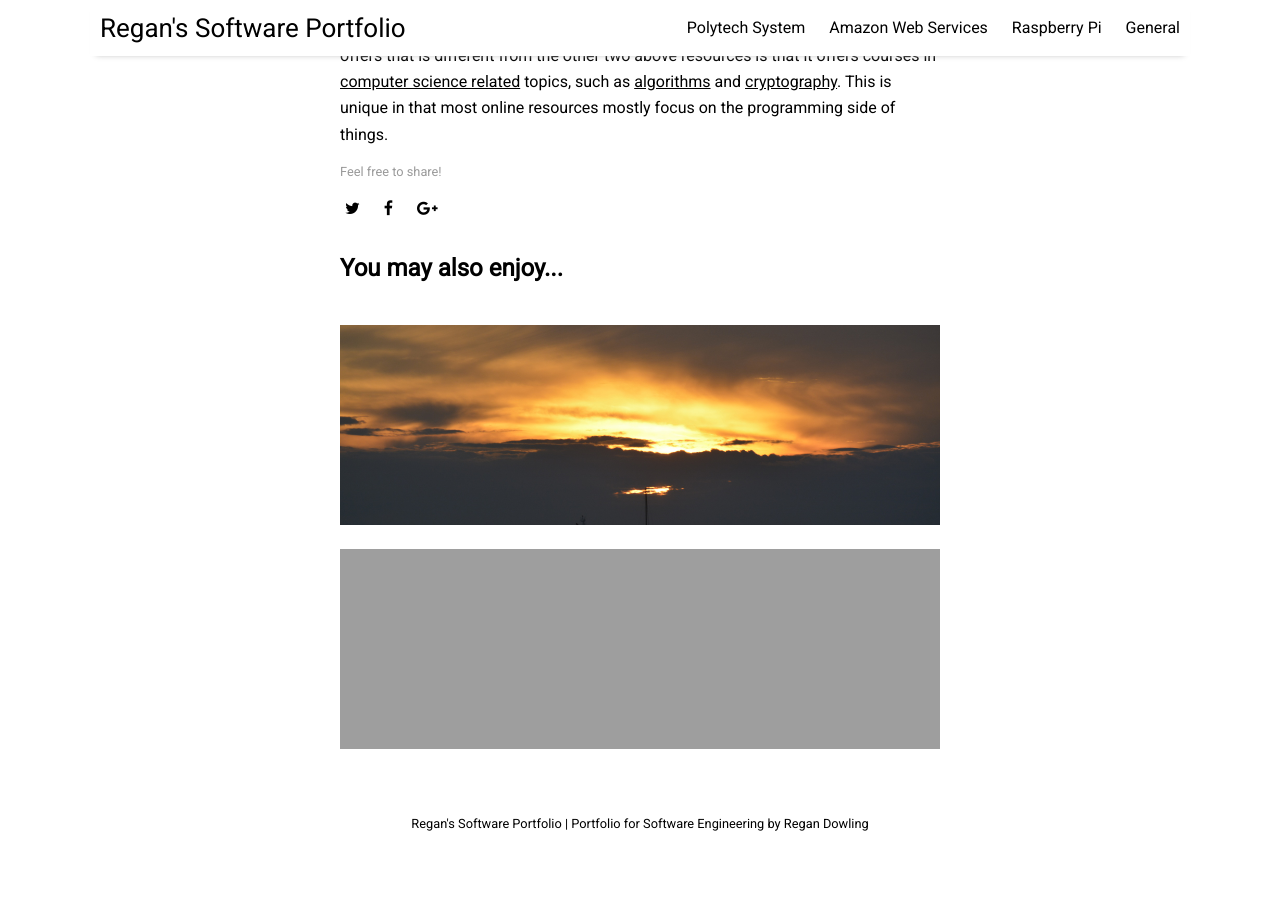
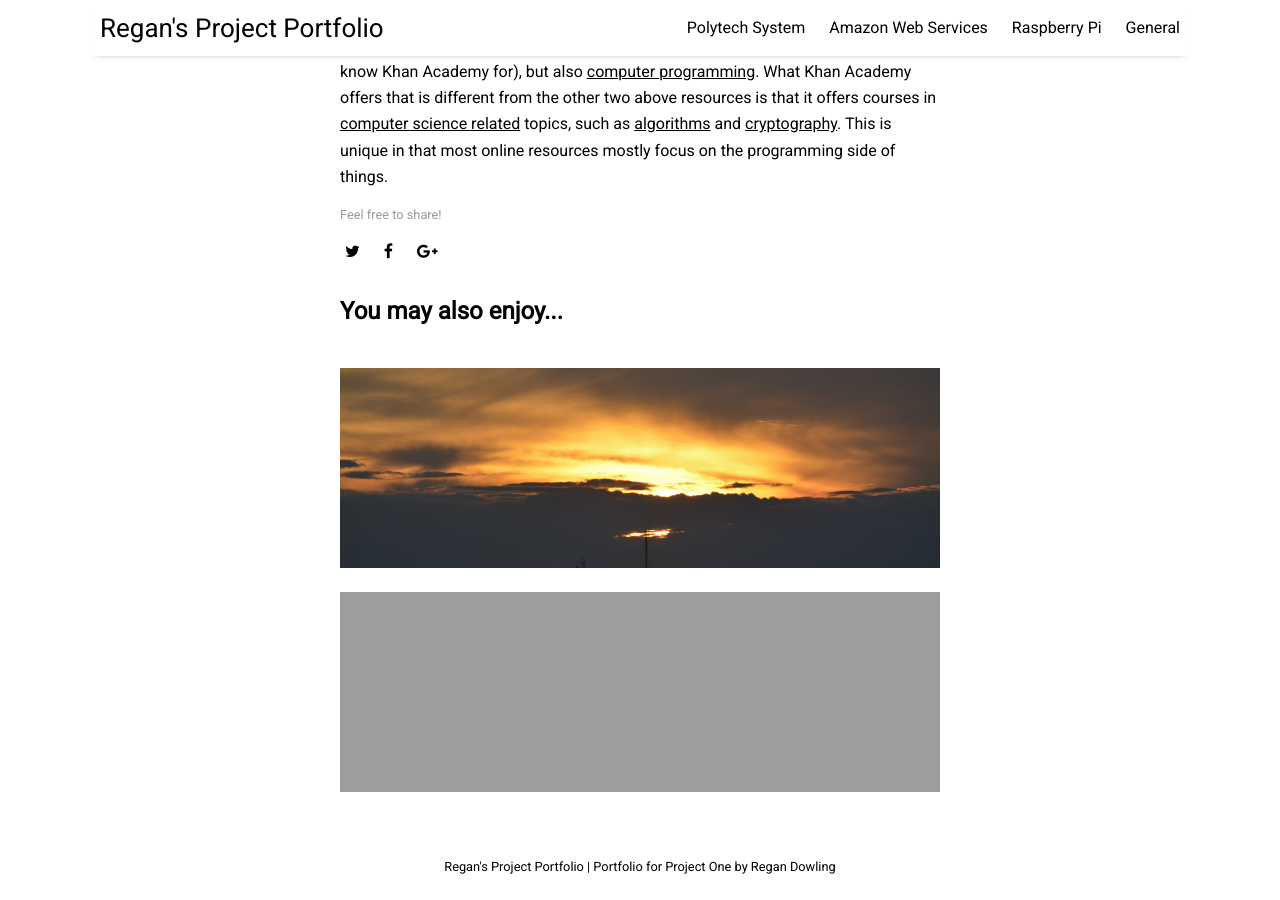
Before and after one commit to regan3765/portfolio, a Jekyll site: the page built from 2016-05-05-learning-resources.md, in a window 1280 px wide and 900 px high, scrolled down 1079 px. Built offline with Jekyll 4.4.1, drawn with Linux system fonts in a browser that asks for light colours; nearby versions of some CDN libraries; before the commit the page ends 1936 px from its top, so only the background shows below that; some of the changed text lies outside the part shown.

Commit message:
changed and moved a post

```diff
--- a/_config.yml
+++ b/_config.yml
@@ -15,8 +15,8 @@ sass:
   style: :nested
 
 # Customise atom feed settings (this is where Jekyll-Feed gets configuration information)
-title:		           "Regan's Software Portfolio"
-description:	       "Portfolio for Software Engineering "
+title:		           "Regan's Project Portfolio"
+description:	       "Portfolio for Project One"
 author:              "Regan Dowling"
 
 # RSS 2.0 can be used instead of Atom by uncommenting following two lines
```
Also changed, not shown: 2016-05-05-learning-resources.md (renamed from _posts/2016-05-05-learning-resources.md, +3 -0 lines).
